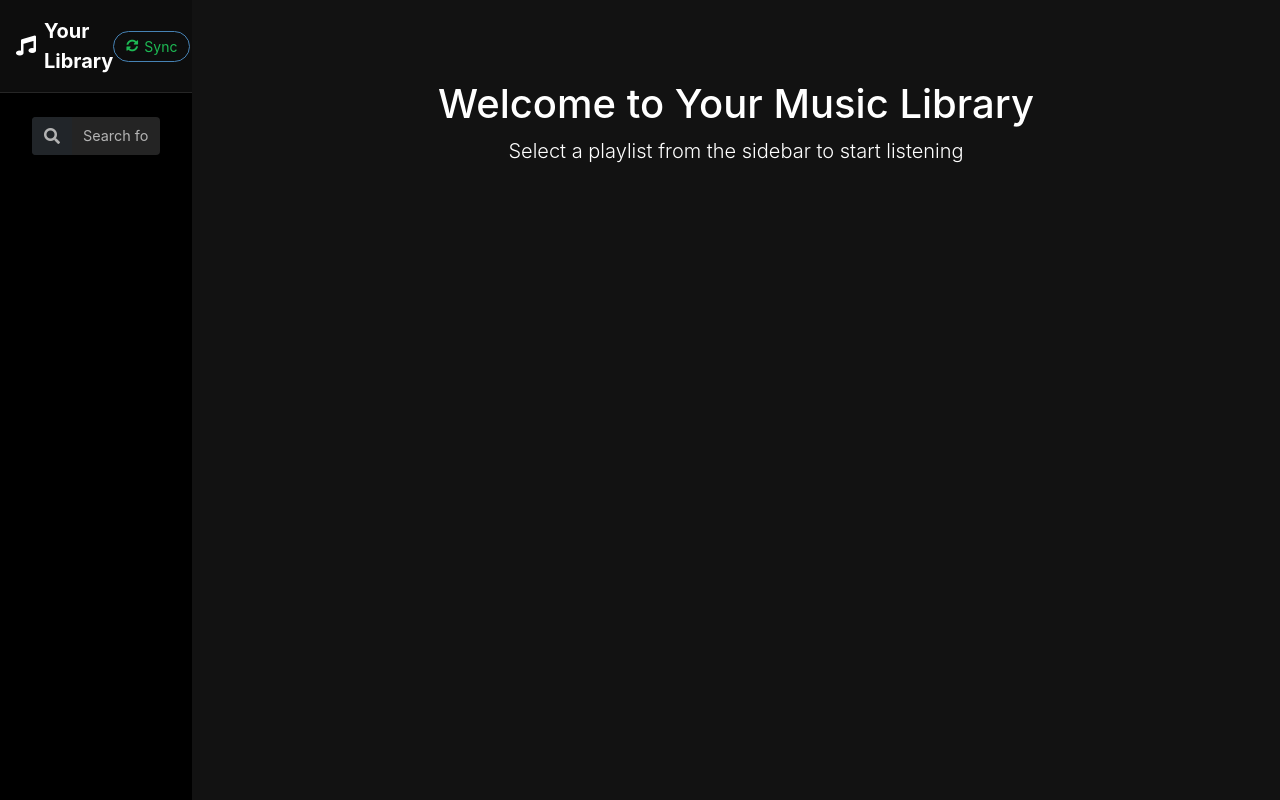
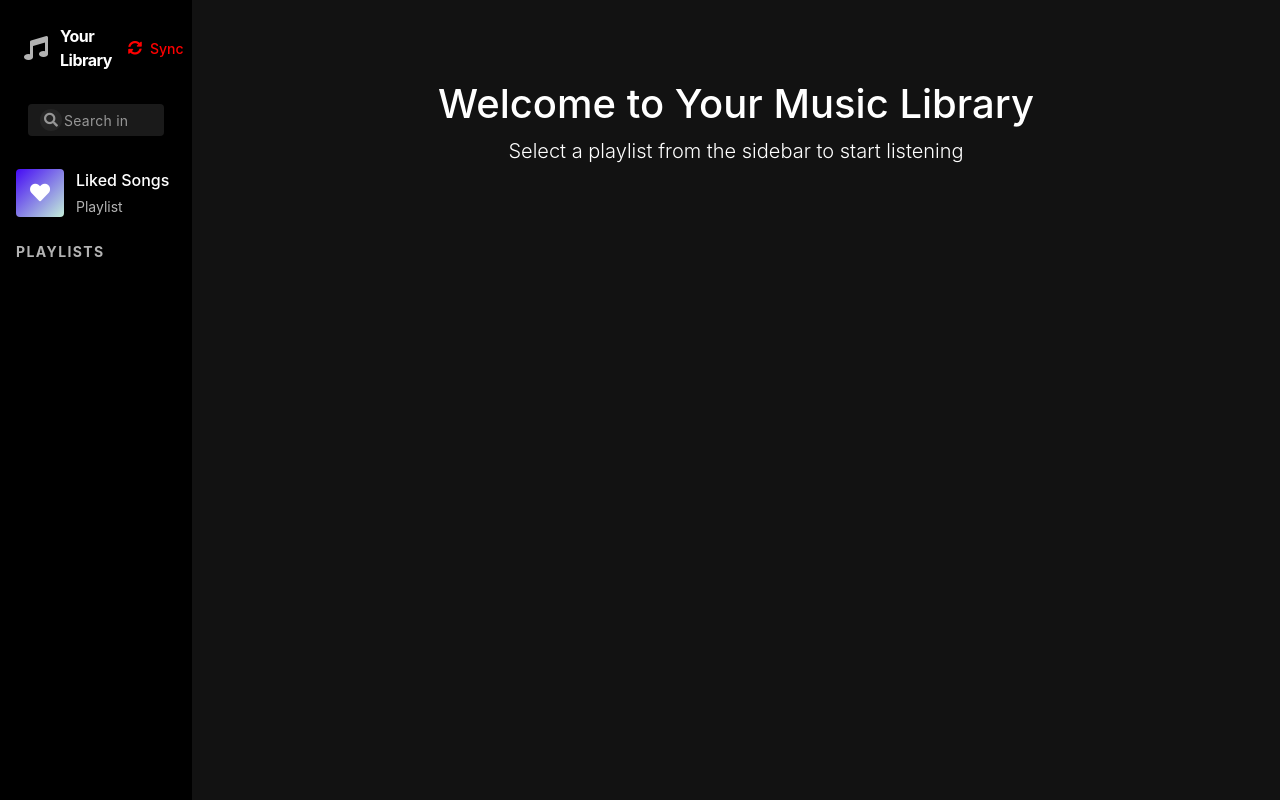
Before and after one commit to Yocrita/Yocrify, a Flask app: template templates/playlists.html in a window 1280 px wide. Run offline with Flask 3, Linux system fonts and the light colour scheme; the template is opened without the code that fills it, so the values that code supplies are empty; some libraries are stand-ins or nearby versions.

Commit message:
Add V3 version

```diff
--- a/templates/playlists.html
+++ b/templates/playlists.html
@@ -18,7 +18,7 @@ document.addEventListener('DOMContentLoaded', () => {
         console.log('Adding event listener to search input');
         searchInput.addEventListener('keyup', (e) => {
             console.log('Search event:', e.target.value);
-            filterPlaylists(e.target.value);
+            filterPlaylists();
         });
     }
 });
@@ -539,39 +539,38 @@ function filterTracks(searchTerm) {
     });
 }
 
-function filterPlaylists(searchTerm) {
-    const normalizedSearch = searchTerm.toLowerCase().trim();
-    const playlists = document.querySelectorAll('.playlist-item');
+function filterPlaylists() {
+    const searchTerm = document.getElementById('playlistSearch').value.toLowerCase().trim();
+    console.log('Filtering playlists with term:', searchTerm);
+
+    // Get all playlist items and folders
+    const playlistItems = document.querySelectorAll('.playlist-item');
     const folders = document.querySelectorAll('.playlist-folder');
 
-    // First pass: count matching playlists in each folder
-    const folderMatches = new Map();
+    // Handle folders
     folders.forEach(folder => {
+        let hasVisiblePlaylists = false;
+        const folderName = folder.querySelector('.folder-title')?.textContent.toLowerCase() || '';
         const folderPlaylists = folder.querySelectorAll('.playlist-item');
-        const matchCount = Array.from(folderPlaylists).filter(playlist => {
-            const playlistName = playlist.querySelector('.text-truncate')?.textContent.toLowerCase() || '';
-            return playlistName.includes(normalizedSearch);
-        }).length;
-        folderMatches.set(folder, matchCount);
+
+        folderPlaylists.forEach(playlist => {
+            const playlistName = playlist.querySelector('.playlist-name')?.textContent.toLowerCase() || '';
+            const isVisible = playlistName.includes(searchTerm) || folderName.includes(searchTerm);
+            playlist.style.display = isVisible ? '' : 'none';
+            if (isVisible) hasVisiblePlaylists = true;
+        });
+
+        // Show folder if its name matches or if it has visible playlists
+        folder.style.display = (hasVisiblePlaylists || folderName.includes(searchTerm)) ? '' : 'none';
     });
 
-    // Second pass: hide/show playlists and folders
-    playlists.forEach(playlist => {
-        // Skip the Liked Songs playlist from filtering
-        if (playlist.querySelector('.liked-songs-icon')) {
-            playlist.setAttribute('data-hidden', 'false');
-            return;
-        }
-
-        const playlistName = playlist.querySelector('.text-truncate')?.textContent.toLowerCase() || '';
-        const shouldShow = playlistName.includes(normalizedSearch);
-        playlist.setAttribute('data-hidden', (!shouldShow).toString());
-
-        // If playlist is in a folder, update folder visibility
-        const parentFolder = playlist.closest('.playlist-folder');
-        if (parentFolder) {
-            const hasVisiblePlaylists = folderMatches.get(parentFolder) > 0;
-            parentFolder.setAttribute('data-hidden', (!hasVisiblePlaylists).toString());
+    // Handle root playlists (not in folders)
+    playlistItems.forEach(item => {
+        if (!item.closest('.playlist-folder')) {
+            const playlistName = item.querySelector('.playlist-name')?.textContent.toLowerCase() || '';
+            const isVisible = playlistName.includes(searchTerm);
+            console.log('Root playlist:', playlistName, 'isVisible:', isVisible);
+            item.style.display = isVisible ? '' : 'none';
         }
     });
 }
@@ -581,7 +580,7 @@ document.addEventListener('DOMContentLoaded', () => {
     const searchInput = document.getElementById('playlistSearch');
     if (searchInput) {
         searchInput.addEventListener('input', (e) => {
-            filterPlaylists(e.target.value);
+            filterPlaylists();
         });
     }
 });
@@ -673,10 +672,79 @@ function renderPlaylistItem(playlist) {
 </script>
 
 <style>
+.library-sections {
+    display: flex;
+    flex-direction: column;
+    gap: 8px;
+}
+
+.section-header {
+    padding: 0 16px;
+    margin-top: 8px;
+    color: #b3b3b3;
+    font-size: 0.875rem;
+    font-weight: 700;
+    text-transform: uppercase;
+    letter-spacing: 0.1em;
+}
+
+.liked-songs {
+    padding: 8px 16px;
+    cursor: pointer;
+    border-radius: 4px;
+    transition: background-color 0.2s;
+}
+
+.liked-songs:hover {
+    background-color: rgba(255, 255, 255, 0.1);
+}
+
+.liked-songs .playlist-item-content {
+    display: flex;
+    align-items: center;
+    gap: 12px;
+}
+
+.liked-songs .playlist-image {
+    background: linear-gradient(135deg, #450af5, #c4efd9);
+    width: 48px;
+    height: 48px;
+    min-width: 48px;
+    display: flex;
+    align-items: center;
+    justify-content: center;
+    border-radius: 4px;
+}
+
+.liked-songs .playlist-image i {
+    color: #fff;
+    font-size: 1.25rem;
+}
+
+.liked-songs .playlist-info {
+    flex: 1;
+    min-width: 0;
+}
+
+.liked-songs .playlist-name {
+    color: #fff;
+    font-weight: 500;
+    margin-bottom: 4px;
+    white-space: nowrap;
+    overflow: hidden;
+    text-overflow: ellipsis;
+}
+
+.liked-songs .playlist-details {
+    color: #b3b3b3;
+    font-size: 0.875rem;
+}
+
 .playlist-list {
-    padding: 1rem;
-    overflow-y: auto;
-    height: calc(100vh - 120px);  /* Adjust based on header height */
+    display: flex;
+    flex-direction: column;
+    gap: 2px;
+    padding: 0 16px;
 }
 
 .playlist-item {
@@ -776,6 +844,10 @@ function renderPlaylistItem(playlist) {
     border: none;
     color: #fff;
     padding: 8px 0;
+    font-size: 14px;
+    font-weight: 400;
+    letter-spacing: 0.25px;
+    transition: all 0.2s ease;
 }
 
 .form-control:focus {
@@ -785,15 +857,84 @@ function renderPlaylistItem(playlist) {
 }
 
 .form-control::placeholder {
-    color: #b3b3b3;
+    color: #969696;
+    opacity: 1;
+}
+
+.form-control:hover {
+    background-color: rgba(255, 255, 255, 0.15);
+}
+
+.search-container {
+    padding: 8px 16px 24px 16px;
+    display: flex;
+    justify-content: center;
+}
+
+.search-input-wrapper {
+    position: relative;
+    width: 85%;
+    transition: all 0.2s ease;
+}
+
+.search-icon {
+    position: absolute;
+    left: 12px;
+    top: 50%;
+    transform: translateY(-50%);
+    color: #969696;
+    font-size: 14px;
+    pointer-events: none;
+    transition: color 0.2s ease;
+    background-color: rgba(255, 255, 255, 0.05);
+    padding: 4px;
+    border-radius: 50%;
+}
+
+#playlistSearch {
+    width: 100%;
+    height: 32px;
+    padding: 6px 36px 6px 36px;
+    border-radius: 4px;
+    border: none;
+    background-color: rgba(255, 255, 255, 0.1);
+    color: #fff;
+    font-size: 14px;
+    font-weight: 400;
+    letter-spacing: 0.25px;
+    transition: all 0.2s ease;
+}
+
+#playlistSearch::placeholder {
+    color: #969696;
+    opacity: 1;
+}
+
+#playlistSearch:hover {
+    background-color: rgba(255, 255, 255, 0.15);
+}
+
+#playlistSearch:focus {
+    outline: none;
+    background-color: #282828;
+    box-shadow: 0 0 0 1px rgba(255, 255, 255, 0.2);
+}
+
+#playlistSearch:focus + .search-icon {
+    color: #fff;
+}
+
+.search-input-wrapper:hover .search-icon {
+    color: #fff;
 }
 
 .library-header {
-    padding: 16px;
+    padding: 8px;
+    border-radius: 4px;
+    background-color: #000;
     display: flex;
     align-items: center;
-    justify-content: space-between;
-    border-bottom: 1px solid rgba(255, 255, 255, 0.1);
+    gap: 12px;
 }
 
 .library-title {
@@ -943,46 +1084,121 @@ function renderPlaylistItem(playlist) {
 .playlist-list {
     overflow-x: visible !important;
 }
+
+.sidebar-header {
+    display: flex;
+    justify-content: space-between;
+    align-items: center;
+    padding: 16px;
+}
+
+.library-header {
+    display: flex;
+    align-items: center;
+    gap: 12px;
+}
+
+.library-header i {
+    font-size: 24px;
+    color: #b3b3b3;
+}
+
+.library-header span {
+    color: #fff;
+    font-size: 16px;
+    font-weight: 700;
+    letter-spacing: -0.5px;
+}
+
+.btn-sync {
+    background: transparent;
+    border: none;
+    color: #b3b3b3;
+    cursor: pointer;
+    display: flex;
+    align-items: center;
+    gap: 8px;
+    padding: 8px;
+    border-radius: 4px;
+    transition: all 0.2s;
+}
+
+.btn-sync:hover {
+    color: #fff;
+    background-color: rgba(255, 255, 255, 0.1);
+}
+
+.btn-sync.sync-today {
+    color: #1ed760;
+}
+
+.btn-sync.sync-old {
+    color: #ff0000;
+}
+
+.btn-sync i {
+    font-size: 14px;
+}
+
+.btn-sync span {
+    font-size: 14px;
+    font-weight: 500;
+}
 </style>
 
 <div class="container-fluid">
     <div class="row">
         <!-- Sidebar with library and playlists -->
-        <div class="col-md-3 col-lg-2 sidebar">
+        <div class="col-md-2 sidebar">
             <!-- Library header -->
-            <div class="library-header">
-                <div class="library-title">
+            <div class="sidebar-header">
+                <div class="library-header">
                     <i class="fas fa-music"></i>
-                    Your Library
+                    <span>Your Library</span>
                 </div>
-                <button id="syncButton" class="sync-button" onclick="syncData()">
+                <button id="syncButton" onclick="syncData()" class="btn-sync sync-today">
                     <i class="fas fa-sync-alt"></i>
-                    Sync
+                    <span>Sync</span>
                 </button>
             </div>
 
             <!-- Search box -->
-            <div class="sidebar-section">
-                <div class="input-group">
-                    <span class="input-group-text bg-dark border-0 text-muted">
-                        <i class="fas fa-search"></i>
-                    </span>
-                    <input type="text"
-                           class="form-control bg-dark border-0 text-white"
-                           placeholder="Search for playlists"
-                           id="playlistSearch"
-                           onkeyup="filterPlaylists(this.value)">
+            <div class="search-container">
+                <div class="search-input-wrapper">
+                    <i class="fas fa-search search-icon"></i>
+                    <input type="text" id="playlistSearch" placeholder="Search in Your Library" oninput="filterPlaylists()">
                 </div>
             </div>
 
-            <!-- Playlist list -->
-            <div id="playlistList" class="playlist-list">
-                <!-- Playlists will be rendered here -->
+            <!-- Library sections -->
+            <div class="library-sections">
+                <!-- Liked Songs -->
+                <div class="liked-songs">
+                    <div class="playlist-item-content">
+                        <div class="playlist-image">
+                            <i class="fas fa-heart"></i>
+                        </div>
+                        <div class="playlist-info">
+                            <div class="playlist-name">Liked Songs</div>
+                            <div class="playlist-details">Playlist</div>
+                        </div>
+                    </div>
+                </div>
+
+                <!-- Playlists header -->
+                <div class="section-header">
+                    <span>Playlists</span>
+                </div>
+
+                <!-- Playlist list -->
+                <div id="playlistList" class="playlist-list">
+                    <!-- Playlists will be rendered here -->
+                </div>
             </div>
         </div>
 
         <!-- Main content -->
-        <div class="col-md-9 col-lg-10 main-content">
+        <div class="col-md-10 main-content">
             <div id="mainContent">
                 <!-- Content will be loaded here -->
             </div>
```
Also changed, not shown: 1 other file.
